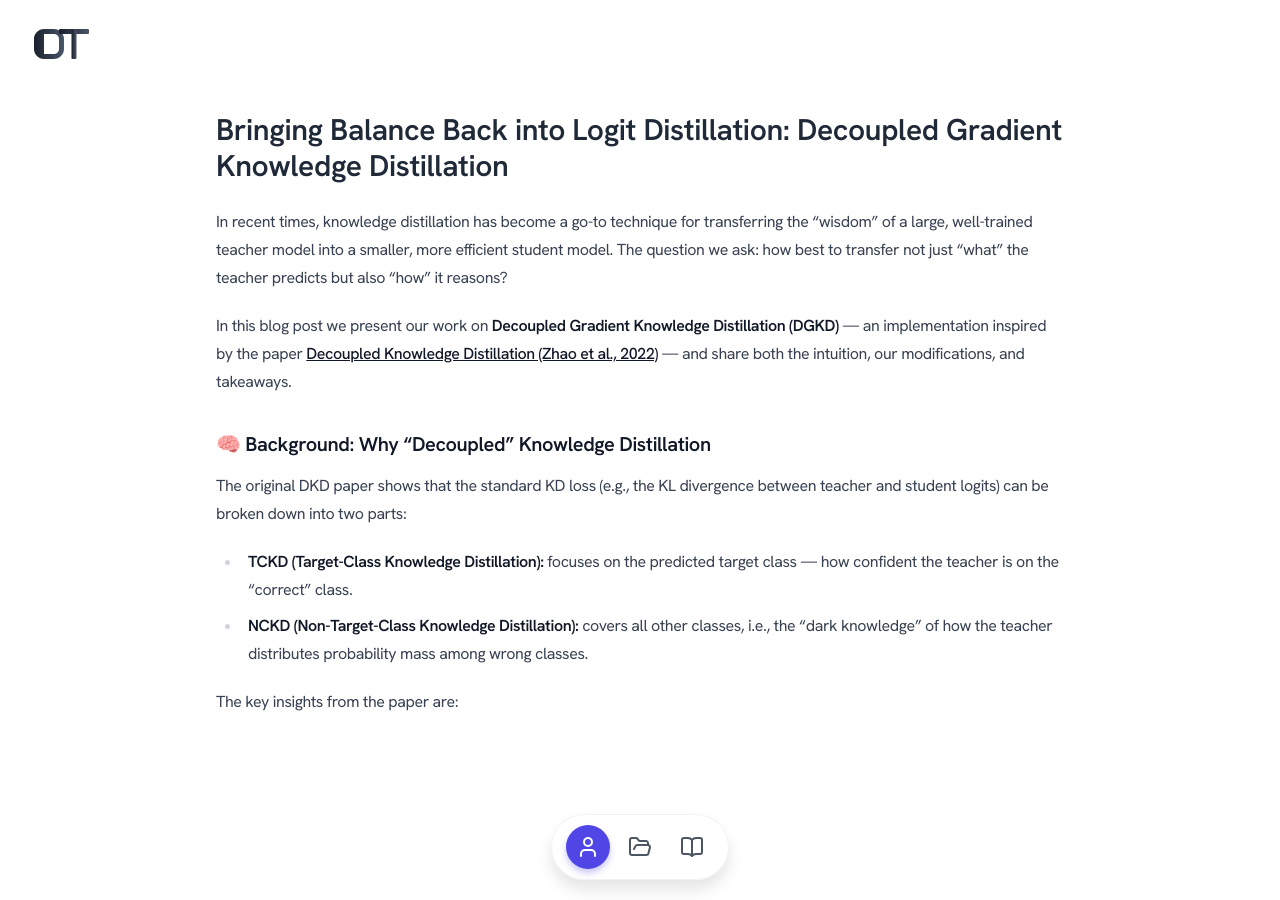
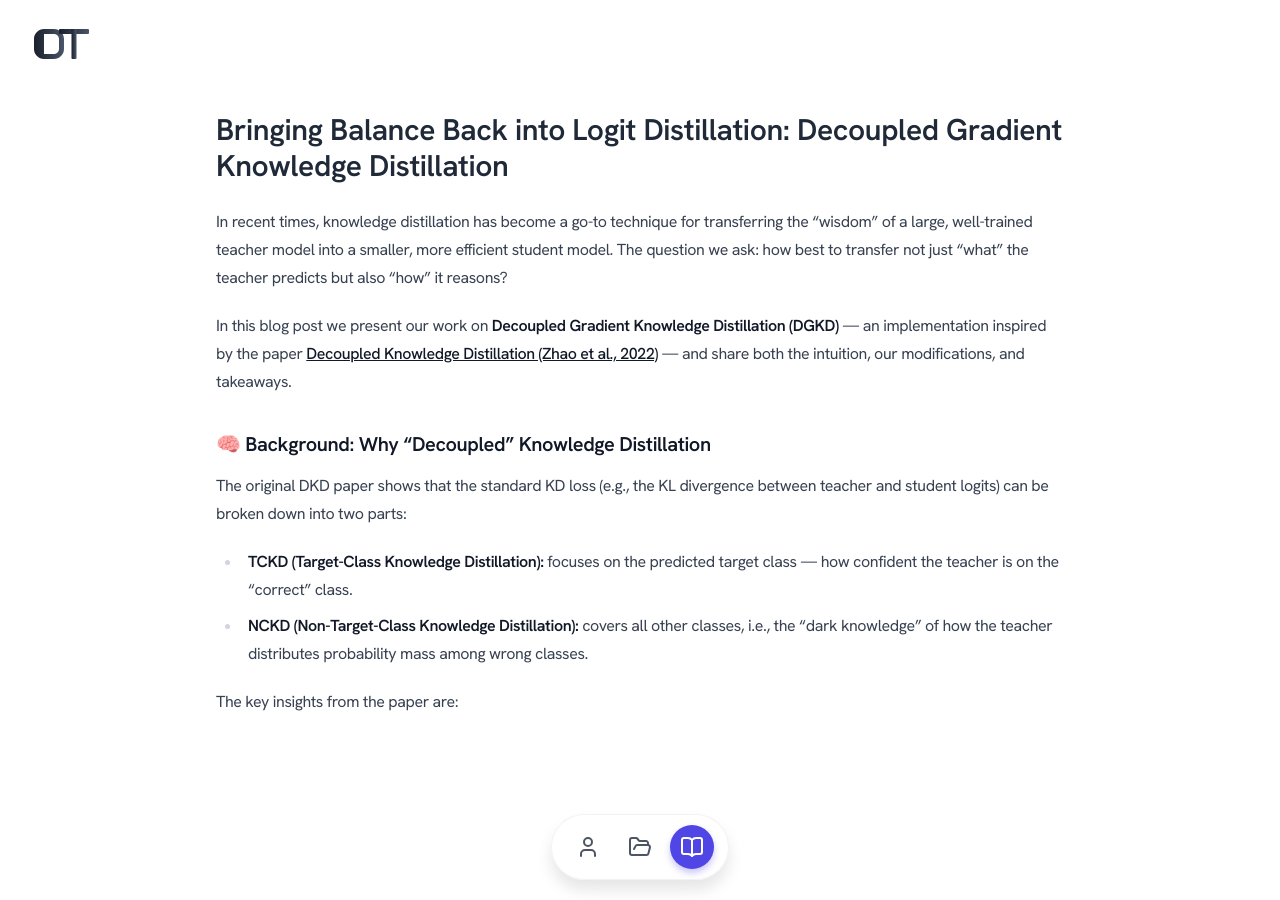
Before and after one commit to omertafveez-2001/omertafveez-2001.github.io, a Jekyll site: the page built from blogs/dkd.md, in a window 1280 px wide. Built offline with Jekyll 4.4.1, drawn with Linux system fonts in a browser that asks for light colours; nearby versions of some CDN libraries.

Commit message:
added active to navbar

```diff
--- a/_layouts/post.html
+++ b/_layouts/post.html
@@ -20,7 +20,7 @@
 <body class="subpixel-antialiased leading-none tracking-tight relative m-0 p-0 font-['Hanken_Grotesk']">
 
   <nav class="floating-nav">
-    <a href="/index.html" class="nav-item active">
+    <a href="/index.html" class="nav-item">
       <i data-lucide="user" class="w-6 h-6"></i>
       <span class="tooltip">Home</span>
     </a>
@@ -28,7 +28,7 @@
       <i data-lucide="folder-open" class="w-6 h-6"></i>
       <span class="tooltip">Projects</span>
     </a>
-    <a href="/blogs.html" class="nav-item">
+    <a href="/blogs.html" class="nav-item active">
       <i data-lucide="book-open" class="w-6 h-6"></i>
       <span class="tooltip">Blogs</span>
     </a>
```
